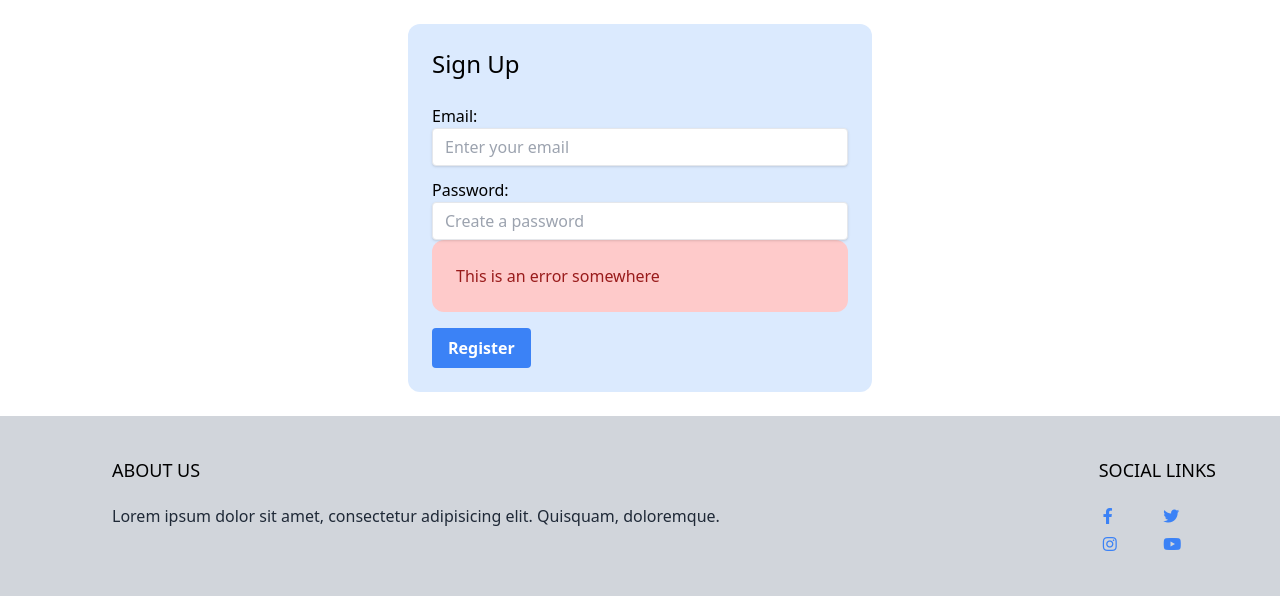
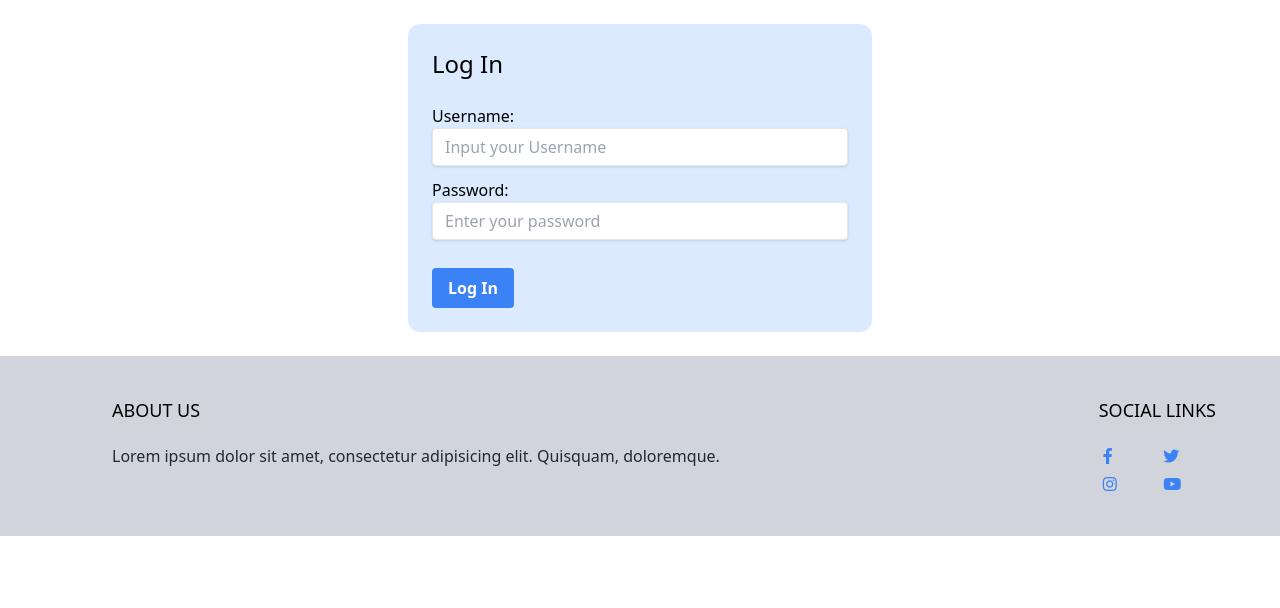
Before and after one commit to EMPChief/Django-Ecommerce-Website, a Django app: page /login/ in a window 1280 px wide. Shown: the part 77-685 px from the top of the page. Run offline with Django 5.2, Linux system fonts and the light colour scheme; some libraries are stand-ins or nearby versions.

Commit message:
Add login functionality' django views login didn't work so made a custom one

```diff
--- a/config/settings.py
+++ b/config/settings.py
@@ -131,3 +131,5 @@ MEDIA_ROOT = BASE_DIR / 'media/'
 # https://docs.djangoproject.com/en/5.0/ref/settings/#default-auto-field
 
 DEFAULT_AUTO_FIELD = 'django.db.models.BigAutoField'
+LOGOUT_REDIRECT_FIELD = '/'
+LOGIN_REDIRECT_FIELD = '/'
--- a/config/urls.py
+++ b/config/urls.py
@@ -2,7 +2,7 @@ from django.contrib import admin
 from django.urls import path
 from django.conf import settings
 from django.conf.urls.static import static
-from mainpage.views import frontpage, shop, signup, login_new, custom_logout
+from mainpage.views import frontpage, shop, signup, login_new, custom_logout, custom_login
 from product.views import product
 from django.contrib.auth import views
 from cart.views import add_to_cart
@@ -12,7 +12,7 @@ urlpatterns = [
     path('shop/', shop, name='shop'),
     path('signup/', signup, name='signup'),
     path('logout/', custom_logout, name='logout'),
-    path('login/', login_new, name='login'),
+    path('login/', custom_login, name='login'),
     path('shop/<slug:slug>/', product, name='product'),
     path('add_to_cart/<int:product_id>/', add_to_cart, name='add_to_cart'),
     path('admin/', admin.site.urls),
--- a/mainpage/templates/mainpage/login.html
+++ b/mainpage/templates/mainpage/login.html
@@ -3,31 +3,50 @@
 
 <div class="max-w-lg mx-auto flex flex-wrap items-start p-6">
     <div class="w-full bg-blue-100 p-6 rounded-xl">
-        <h1 class="mb-6 text-2xl">Sign Up</h1>
-        <form method="POST" action="." class="space-y-3">
+        <h1 class="mb-6 text-2xl">Log In</h1>
+        <form method="POST" action="." class="space-y-3">  <!-- Update this line if needed -->
+            {% csrf_token %}
             <div>
-                <label for="email">Email:</label>
-                <input type="email" id="email" name="email" required
+                <label for="username">Username:</label>
+                <input type="text" id="username" name="username" required
                        class="shadow appearance-none border rounded w-full py-2 px-3 text-gray-700 leading-tight focus:outline-none focus:shadow-outline"
-                       placeholder="Enter your email">
+                       placeholder="Input your Username">
             </div>
-
             <div>
                 <label for="password">Password:</label>
                 <input type="password" id="password" name="password" required
                        class="shadow appearance-none border rounded w-full py-2 px-3 text-gray-700 leading-tight focus:outline-none focus:shadow-outline"
-                       placeholder="Create a password">
-
-            <div class="p-6 bg-red-200 text-red-800 rounded-xl">
-                <p>This is an error somewhere</p>
+                       placeholder="Enter your password">
             </div>
             <div>
                 <button type="submit"
                         class="bg-blue-500 hover:bg-blue-700 text-white font-bold py-2 px-4 rounded focus:outline-none focus:shadow-outline mt-4">
-                    Register
+                    Log In
                 </button>
             </div>
 
+            {% if form.errors %}
+                {% for field in form %}
+                    {% for error in field.errors %}
+                        <div class="p-6 bg-red-200 text-red-800 rounded-xl">
+                            <p>{{ error|escape }}</p>
+                        </div>
+                    {% endfor %}
+                {% endfor %}
+                {% for error in form.non_field_errors %}
+                    <div class="p-6 bg-red-200 text-red-800 rounded-xl">
+                        <p>{{ error|escape }}</p>
+                    </div>
+                {% endfor %}
+            {% endif %}
+
+            {% if messages %}
+                {% for message in messages %}
+                    <div class="p-6 bg-red-200 text-red-800 rounded-xl">
+                        <p>{{ message }}</p>
+                    </div>
+                {% endfor %}
+            {% endif %}
         </form>
     </div>
 </div>
--- a/mainpage/views.py
+++ b/mainpage/views.py
@@ -3,13 +3,30 @@ from product.models import Product, Category
 from django.db.models import Q
 from django.contrib.auth import login
 from .forms import SignUpForm
-from django.contrib.auth import logout
+from django.contrib.auth import logout, authenticate, login
 from django.shortcuts import redirect
+from django.contrib import messages
 
 def custom_logout(request):
     logout(request)
     return redirect('frontpage')
 
+
+
+
+def custom_login(request):
+    if request.method == 'POST':
+        username = request.POST.get('username')
+        password = request.POST.get('password')
+        user = authenticate(request, username=username, password=password)
+
+        if user is not None:
+            login(request, user)
+            return redirect('frontpage')
+        else:
+            messages.error(request, 'Invalid username or password.')
+
+    return render(request, 'mainpage/login.html')
 
 
 
```
Also changed, not shown: db.sqlite3.
